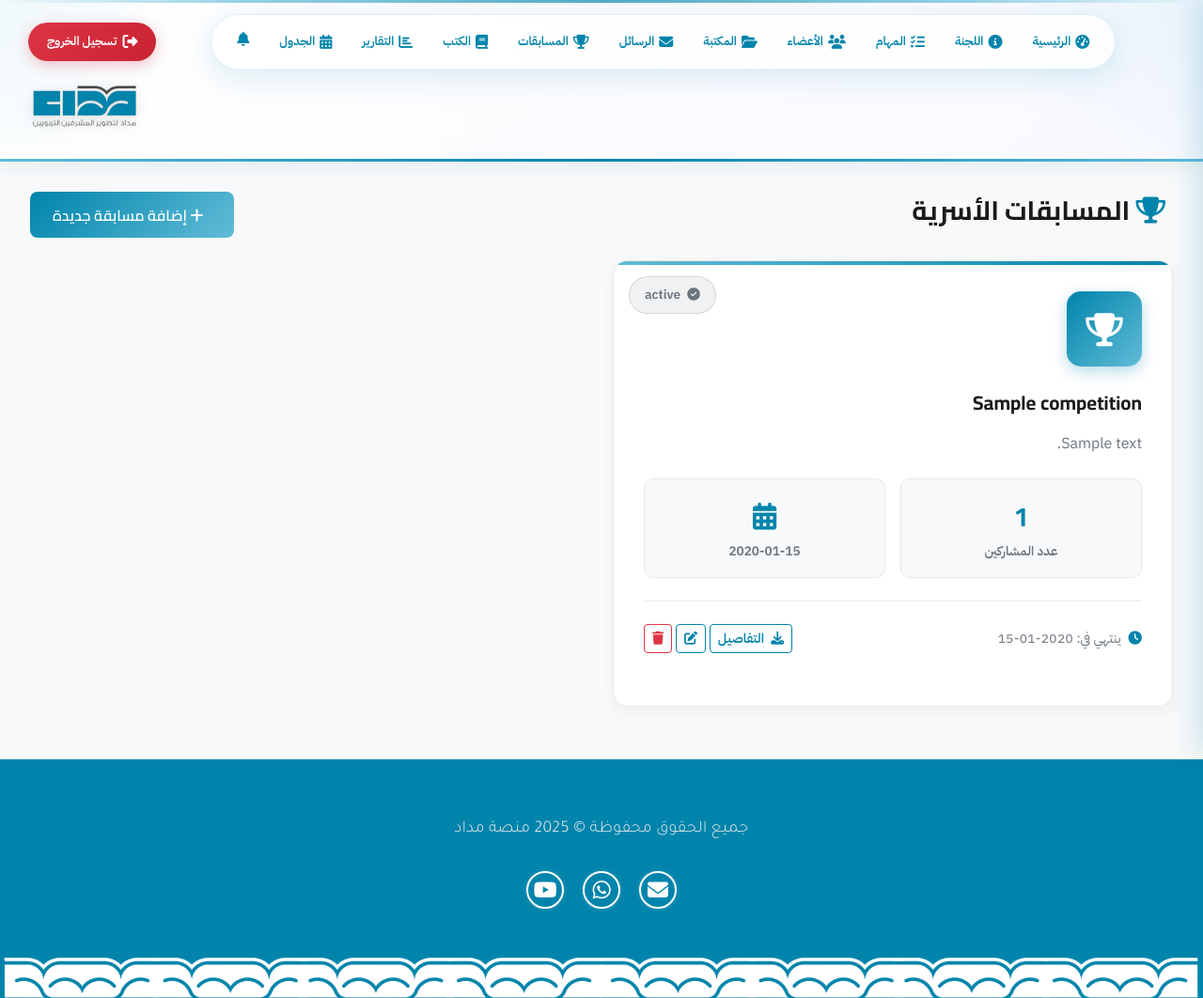
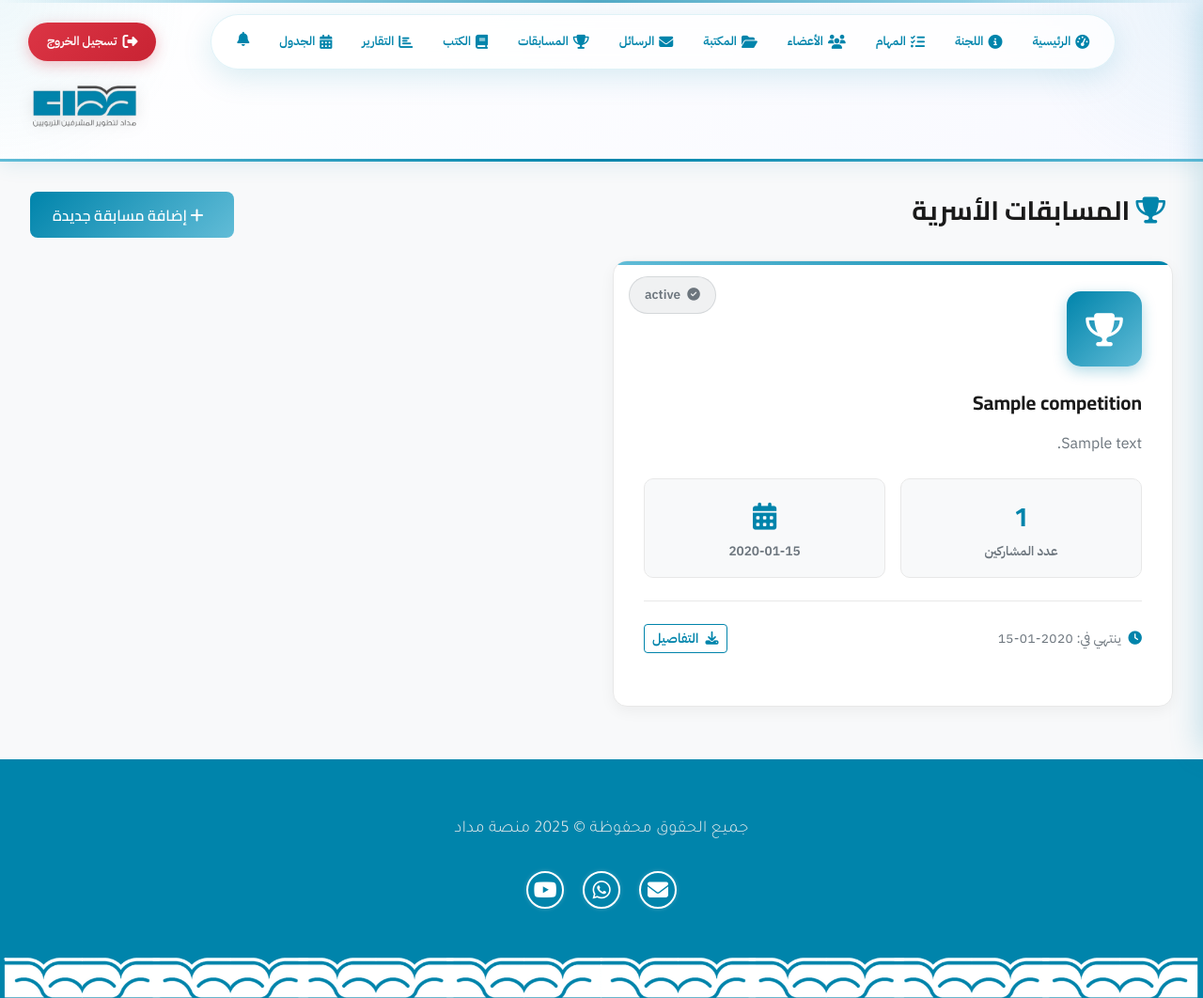
Before and after one commit to jojo-bojo-coder/Islamic_learning_platform, a Django app: template templates/sharia_committee/competition_management.html in a window 1280 px wide. Shown: the whole page at 94% size. Run offline with Django 5.2, Linux system fonts and the light colour scheme; the template is opened without the code that fills it: most values are stand-ins (such as "Sample title", 1, 10 or a date in 2020); some web fonts are replaced.

Commit message:
update48

```diff
--- a/templates/sharia_committee/competition_management.html
+++ b/templates/sharia_committee/competition_management.html
@@ -353,15 +353,6 @@
                                 التفاصيل
                             </a>
                         {% endif %}
-                        <a href="{% url 'sharia_edit_competition' competition.id %}" class="btn btn-outline-primary btn-sm" title="تعديل">
-                            <i class="fas fa-edit"></i>
-                        </a>
-                        <form method="post" action="{% url 'sharia_delete_competition' competition.id %}" style="display: inline;" onsubmit="return confirm('هل أنت متأكد من حذف هذه المسابقة؟')">
-                            {% csrf_token %}
-                            <button type="submit" class="btn btn-outline-danger btn-sm" title="حذف">
-                                <i class="fas fa-trash"></i>
-                            </button>
-                        </form>
                     </div>
                 </div>
             </div>
```
